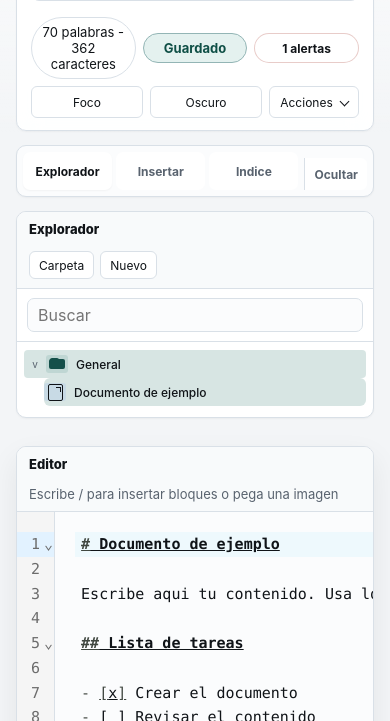
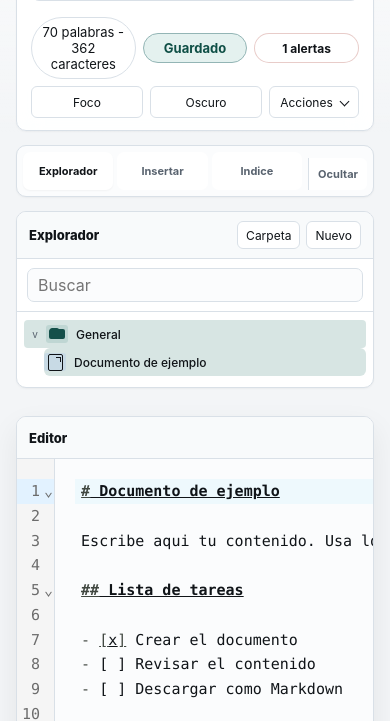
Before and after one commit to rck1996/mded, a website built with Vite: page index.html in a window 390 px wide. Shown: the part 123-844 px from the top of the page. Built offline with nearby package versions, Linux system fonts and the light colour scheme.

Commit message:
Tighten UI text containment

```diff
--- a/src/styles.css
+++ b/src/styles.css
@@ -3623,3 +3623,158 @@ body {
     padding: 8px 12px;
   }
 }
+
+/* Text containment and control sizing pass */
+.side-tabs,
+.documents-panel,
+.toolbox,
+.outline-panel,
+.inspector-panel,
+.panel-header,
+.toolbox-title,
+.document-header-actions,
+.document-list,
+.outline-list,
+.tool-grid {
+  min-width: 0;
+}
+
+.side-tabs button,
+.panel-toggle,
+.secondary-button,
+.actions-menu summary,
+.insert-rail,
+.tool-grid button,
+.document-actions-inline summary,
+.folder-actions summary {
+  max-width: 100%;
+  white-space: nowrap;
+}
+
+.side-tabs button,
+.panel-toggle,
+.secondary-button,
+.actions-menu summary,
+.rail-label,
+.tool-grid button span,
+.panel-header span,
+.toolbox-title span,
+.folder-meta > span,
+.document-meta > span,
+.outline-panel .outline-item {
+  overflow: hidden;
+  text-overflow: ellipsis;
+}
+
+.panel-header,
+.toolbox-title {
+  display: grid;
+  grid-template-columns: minmax(0, 1fr) auto;
+  align-items: center;
+  gap: 8px;
+}
+
+.panel-header span,
+.toolbox-title span {
+  min-width: 0;
+  white-space: nowrap;
+}
+
+.panel-header span + span,
+.editor-header span + span,
+.preview-header span + span {
+  color: var(--muted);
+  font-size: 11px;
+  font-weight: 500;
+}
+
+.document-header-actions {
+  justify-content: flex-end;
+}
+
+.document-header-actions .panel-toggle {
+  flex: 0 1 auto;
+  min-width: 0;
+  max-width: 86px;
+  padding-inline: 8px;
+}
+
+.side-tablist {
+  grid-template-columns: repeat(3, minmax(0, 1fr));
+}
+
+.side-tabs button {
+  min-width: 0;
+  padding-inline: 6px;
+  line-height: 1.15;
+}
+
+.side-hide {
+  overflow: hidden;
+  text-overflow: ellipsis;
+  white-space: nowrap;
+}
+
+.folder-meta > span,
+.document-meta > span,
+.outline-panel .outline-item {
+  display: block;
+}
+
+.outline-panel .outline-item {
+  white-space: nowrap;
+}
+
+.tool-grid button {
+  min-height: 36px;
+}
+
+.tool-grid button kbd {
+  flex: 0 0 auto;
+  max-width: 42px;
+  overflow: hidden;
+  text-overflow: ellipsis;
+}
+
+.insert-rail {
+  max-width: 42px;
+}
+
+.rail-label {
+  display: block;
+  max-height: 86px;
+}
+
+@media (max-width: 1180px) {
+  .panel-header span + span,
+  .editor-header span + span,
+  .preview-header span + span {
+    display: none;
+  }
+}
+
+@media (max-width: 900px) {
+  .panel-header,
+  .toolbox-title {
+    grid-template-columns: minmax(0, 1fr) auto;
+  }
+
+  .insert-rail {
+    max-width: 100%;
+  }
+
+  .rail-label {
+    max-height: none;
+    max-width: 100%;
+  }
+}
+
+@media (max-width: 520px) {
+  .side-tabs button {
+    font-size: 11px;
+  }
+
+  .document-header-actions .panel-toggle {
+    max-width: 72px;
+  }
+}
```
